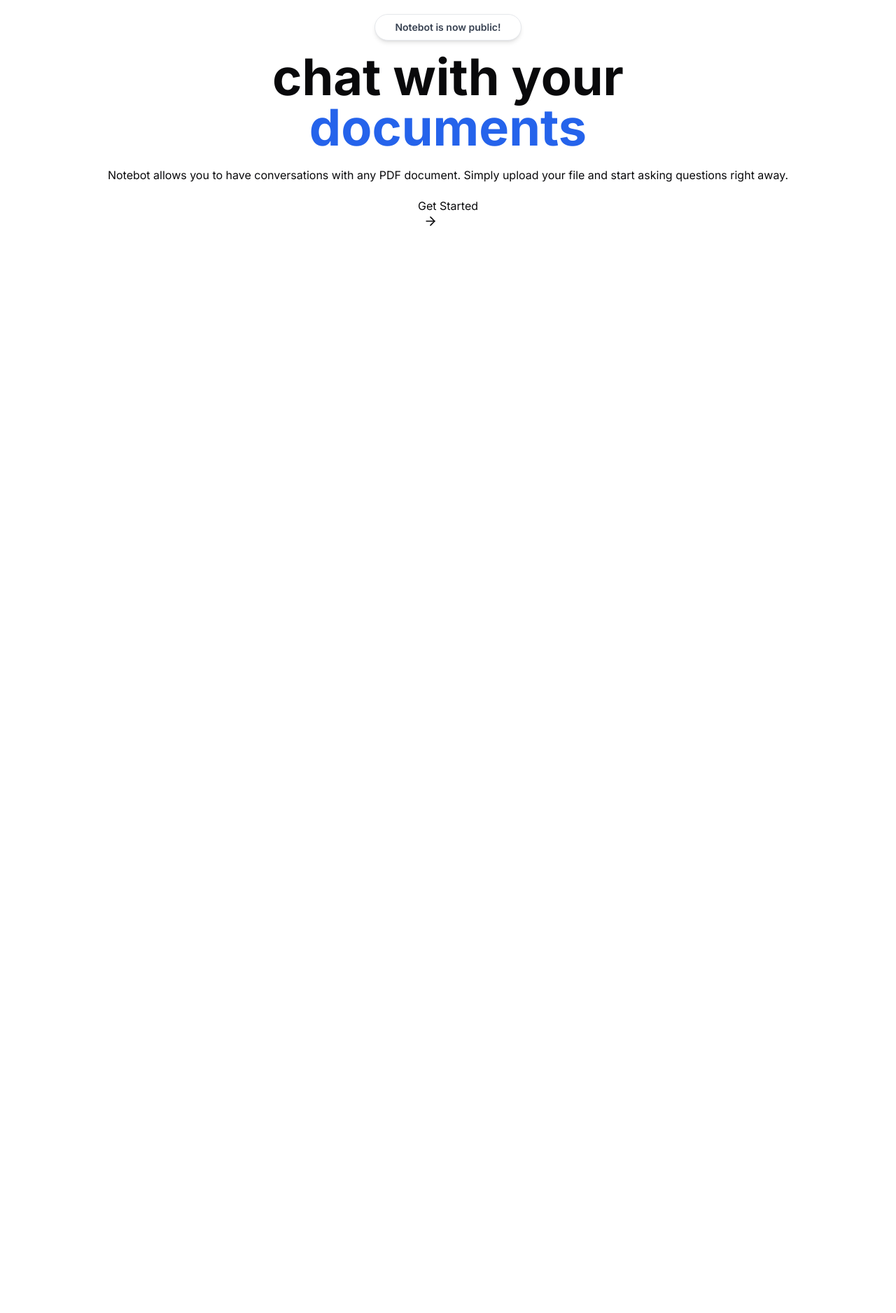
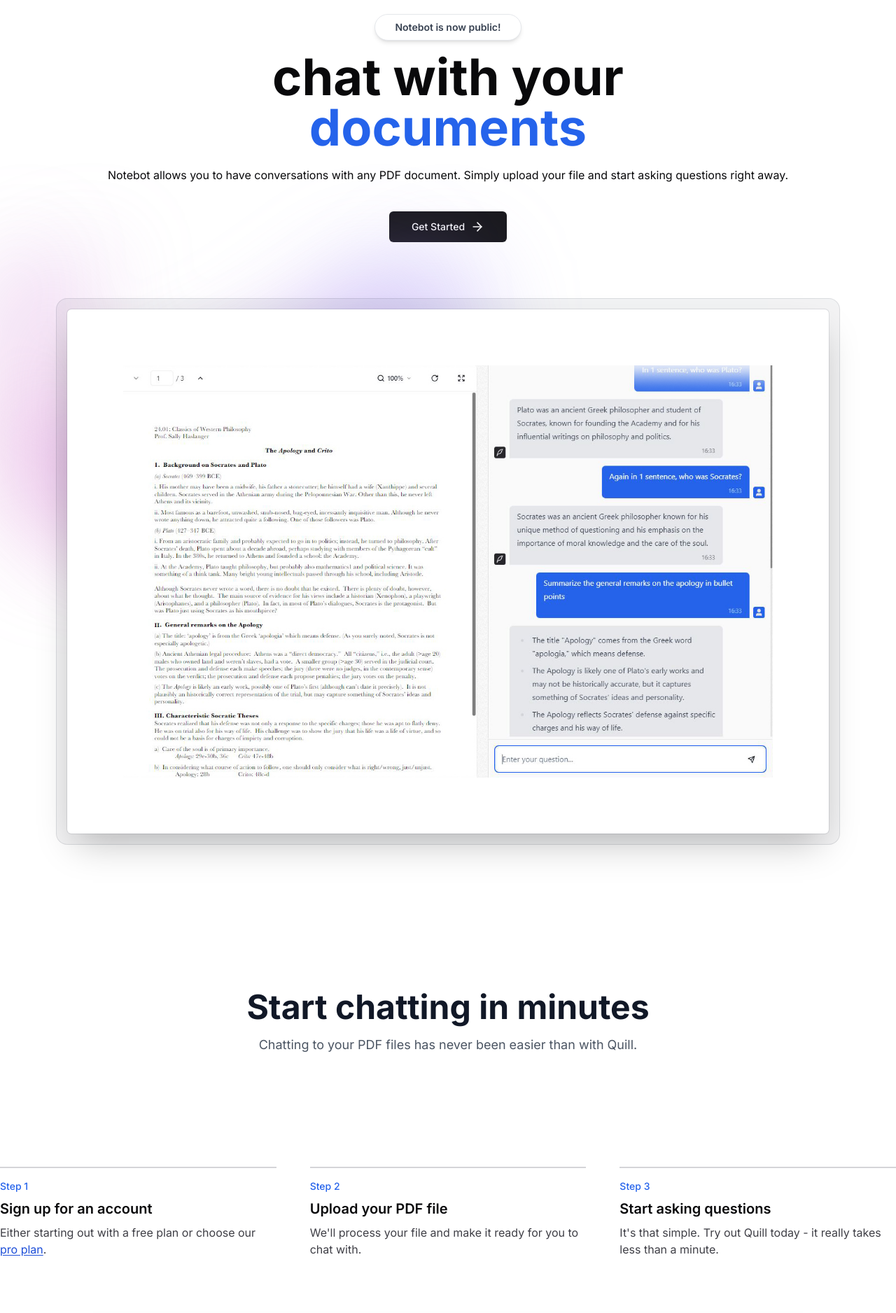
Before and after one commit to bhardwajj03/notebot, a Next.js app: page / in a window 1280 px wide. Shown: the part 140-2016 px from the top of the page at 70% size. Before the commit the page ends 960 px from the top, so only its background shows below. Built offline with nearby package versions, Linux system fonts and the light colour scheme.

Commit message:
Landing page

```diff
--- a/src/app/page.tsx
+++ b/src/app/page.tsx
@@ -2,9 +2,12 @@
 import MaxWidthWrapper from "./components/MaxWidthWrapper";
 import MaxWidth from "./components/MaxWidthWrapper";
 import { ArrowRight } from "lucide-react";
+import { buttonVariants } from "@/components/ui/button";
+import Image from "next/image";
 
 export default function Home() {
   return (
+  <>
    <MaxWidthWrapper className="mb-12 mt-28 sm:mt-40 flex flex-col items-center justify-center text-center">
     <div className="mx-auto mb-4 flex max-w-fit items-center justify-center space-x-2 overflow-hidden rounded-full border border-gray-200 bg-white px-7 py-2 shadow-md backdrop-blur transition-all hover:border-gray-300 hover:bg-white/50">
         <p className="text-sm font-semibold text-gray-700">
@@ -18,9 +21,139 @@
       Notebot allows you to have conversations with any PDF document. Simply upload your
       file and start asking questions right away.
     </p>
-    <Link href='/dashboard' target='_blank'>Get Started <ArrowRight className="ml-2 h-5 w-5"/>
+    <Link className={buttonVariants({
+      size:'lg',
+      className:"mt-5",
+    })} href='/dashboard' target='_blank'>Get Started <ArrowRight className="ml-2 h-5 w-5"/>
     </Link>
      </MaxWidthWrapper>
+     <div>
+        <div className='relative isolate'>
+          <div
+            aria-hidden='true'
+            className='pointer-events-none absolute inset-x-0 -top-40 -z-10 transform-gpu overflow-hidden blur-3xl sm:-top-80'>
+            <div
+              style={{
+                clipPath:
+                  'polygon(74.1% 44.1%, 100% 61.6%, 97.5% 26.9%, 85.5% 0.1%, 80.7% 2%, 72.5% 32.5%, 60.2% 62.4%, 52.4% 68.1%, 47.5% 58.3%, 45.2% 34.5%, 27.5% 76.7%, 0.1% 64.9%, 17.9% 100%, 27.6% 76.8%, 76.1% 97.7%, 74.1% 44.1%)',
+              }}
+              className='relative left-[calc(50%-11rem)] aspect-[1155/678] w-[36.125rem] -translate-x-1/2 rotate-[30deg] bg-gradient-to-tr from-[#ff80b5] to-[#9089fc] opacity-30 sm:left-[calc(50%-30rem)] sm:w-[72.1875rem]'
+            />
+          </div>
 
+          <div>
+            <div className='mx-auto max-w-6xl px-6 lg:px-8'>
+              <div className='mt-16 flow-root sm:mt-24'>
+                <div className='-m-2 rounded-xl bg-gray-900/5 p-2 ring-1 ring-inset ring-gray-900/10 lg:-m-4 lg:rounded-2xl lg:p-4'>
+                  <Image
+                  src='/dashboard-preview.jpg'
+                  alt='product preview'
+                  width={1364}
+                  height={866}
+                  quality={100}
+                  className='rounded-md bg-white p-2 sm:p-8 md:p-20 shadow-2xl ring-1 ring-gray-900/10'
+                  />
+                </div>
+              </div>
+            </div>
+          </div>
+
+          <div
+            aria-hidden='true'
+            className='pointer-events-none absolute inset-x-0 -top-40 -z-10 transform-gpu overflow-hidden blur-3xl sm:-top-80'>
+            <div
+              style={{
+                clipPath:
+                  'polygon(74.1% 44.1%, 100% 61.6%, 97.5% 26.9%, 85.5% 0.1%, 80.7% 2%, 72.5% 32.5%, 60.2% 62.4%, 52.4% 68.1%, 47.5% 58.3%, 45.2% 34.5%, 27.5% 76.7%, 0.1% 64.9%, 17.9% 100%, 27.6% 76.8%, 76.1% 97.7%, 74.1% 44.1%)',
+              }}
+              className='relative left-[calc(50%-13rem)] aspect-[1155/678] w-[36.125rem] -translate-x-1/2 rotate-[30deg] bg-gradient-to-tr from-[#ff80b5] to-[#9089fc] opacity-30 sm:left-[calc(50%-36rem)] sm:w-[72.1875rem]'
+            />
+          </div>
+        </div>
+      </div>
+              {/* Feature section */}
+      <div className='mx-auto mb-32 mt-32 max-w-5xl sm:mt-56'>
+        <div className='mb-12 px-6 lg:px-8'>
+          <div className='mx-auto max-w-2xl sm:text-center'>
+            <h2 className='mt-2 font-bold text-4xl text-gray-900 sm:text-5xl'>
+              Start chatting in minutes
+            </h2>
+            <p className='mt-4 text-lg text-gray-600'>
+              Chatting to your PDF files has never been
+              easier than with Quill.
+            </p>
+          </div>
+        </div>
+        </div>
+
+          {/* steps */}
+          <ol className='my-8 space-y-4 pt-8 md:flex md:space-x-12 md:space-y-0'>
+          <li className='md:flex-1'>
+            <div className='flex flex-col space-y-2 border-l-4 border-zinc-300 py-2 pl-4 md:border-l-0 md:border-t-2 md:pb-0 md:pl-0 md:pt-4'>
+              <span className='text-sm font-medium text-blue-600'>
+                Step 1
+              </span>
+              <span className='text-xl font-semibold'>
+                Sign up for an account
+              </span>
+              <span className='mt-2 text-zinc-700'>
+                Either starting out with a free plan or
+                choose our{' '}
+                <Link
+                  href='/pricing'
+                  className='text-blue-700 underline underline-offset-2'>
+                  pro plan
+                </Link>
+                .
+              </span>
+            </div>
+          </li>
+          <li className='md:flex-1'>
+            <div className='flex flex-col space-y-2 border-l-4 border-zinc-300 py-2 pl-4 md:border-l-0 md:border-t-2 md:pb-0 md:pl-0 md:pt-4'>
+              <span className='text-sm font-medium text-blue-600'>
+                Step 2
+              </span>
+              <span className='text-xl font-semibold'>
+                Upload your PDF file
+              </span>
+              <span className='mt-2 text-zinc-700'>
+                We&apos;ll process your file and make it
+                ready for you to chat with.
+              </span>
+            </div>
+          </li>
+          <li className='md:flex-1'>
+            <div className='flex flex-col space-y-2 border-l-4 border-zinc-300 py-2 pl-4 md:border-l-0 md:border-t-2 md:pb-0 md:pl-0 md:pt-4'>
+              <span className='text-sm font-medium text-blue-600'>
+                Step 3
+              </span>
+              <span className='text-xl font-semibold'>
+                Start asking questions
+              </span>
+              <span className='mt-2 text-zinc-700'>
+                It&apos;s that simple. Try out Quill today -
+                it really takes less than a minute.
+              </span>
+            </div>
+          </li>
+        </ol>
+
+        <div className='mx-auto max-w-6xl px-6 lg:px-8'>
+          <div className='mt-16 flow-root sm:mt-24'>
+            <div className='-m-2 rounded-xl bg-gray-900/5 p-2 ring-1 ring-inset ring-gray-900/10 lg:-m-4 lg:rounded-2xl lg:p-4'>
+              <Image
+                src='/file-upload-preview.jpg'
+                alt='uploading preview'
+                width={1419}
+                height={732}
+                quality={100}
+                className='rounded-md bg-white p-2 sm:p-8 md:p-20 shadow-2xl ring-1 ring-gray-900/10'
+              />
+            </div>
+          </div>
+        </div>
+
+
+  </>
   );
 }
```
Also changed, not shown: public/dashboard-preview.jpg (added).
